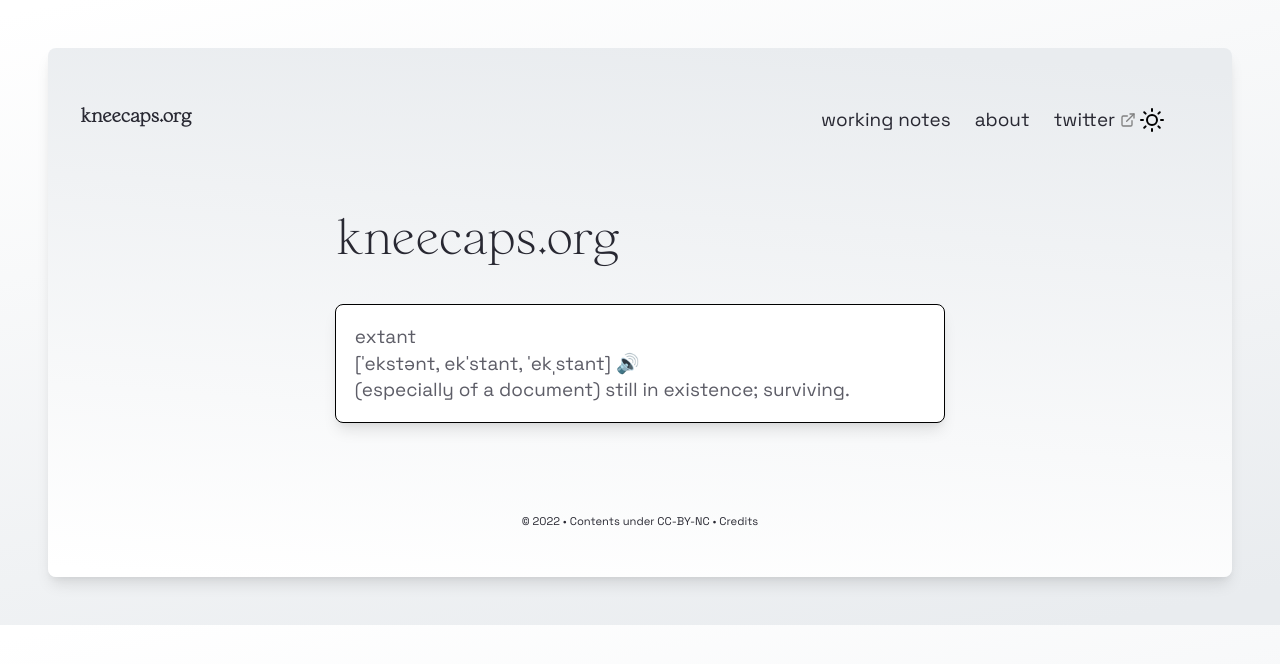
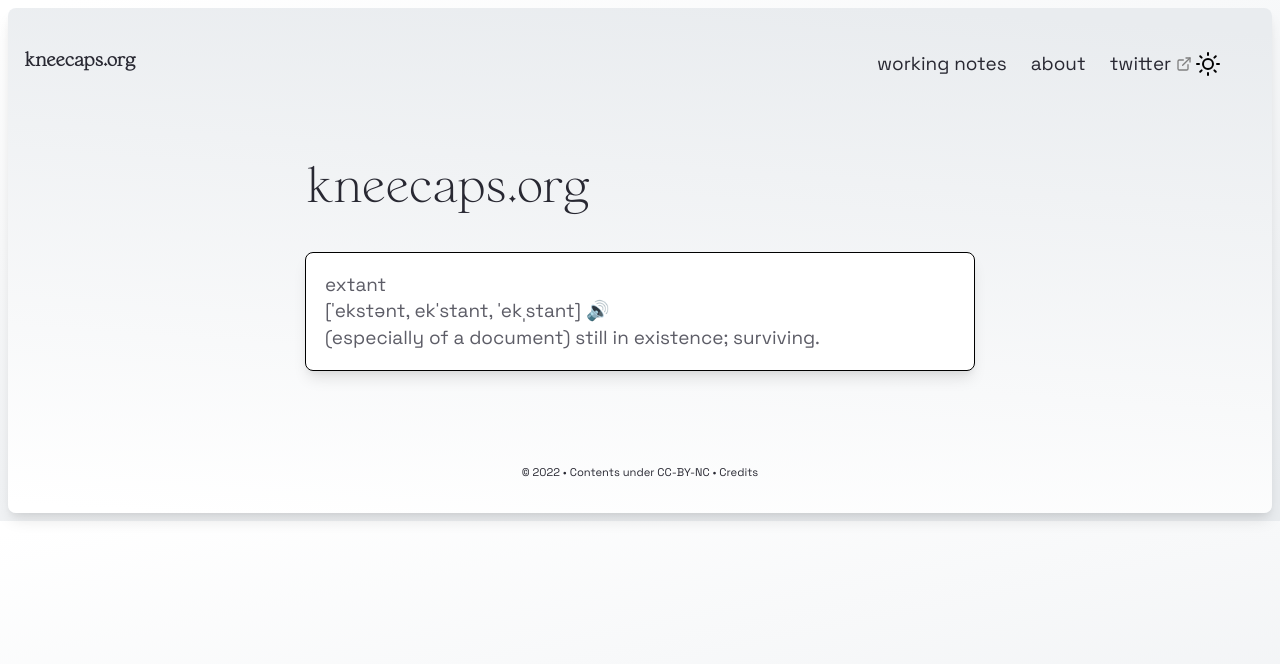
Before and after one commit to 7368697661/old-site, a Jekyll site: the page built from pages/index.md, in a window 1280 px wide. Shown: the top 664 px of the page. Built offline with Jekyll 4.4.1, drawn with Linux system fonts in a browser that asks for light colours.

Commit message:
Update main.css

```diff
--- a/assets/css/main.css
+++ b/assets/css/main.css
@@ -264,10 +264,9 @@ body {
   font-size: var(--text-m);
   font-weight: 400;
   line-height: 1.4;
-  padding: 2rem;
+  padding: 1rem;
   background: var(--color-bg-inv);
   border-radius: 8px;
-  margin: 3rem;
   box-shadow: rgba(0, 0, 0, 0.1) 0px 10px 15px -3px, rgba(0, 0, 0, 0.05) 0px 4px 6px -2px;
  }
 
```
